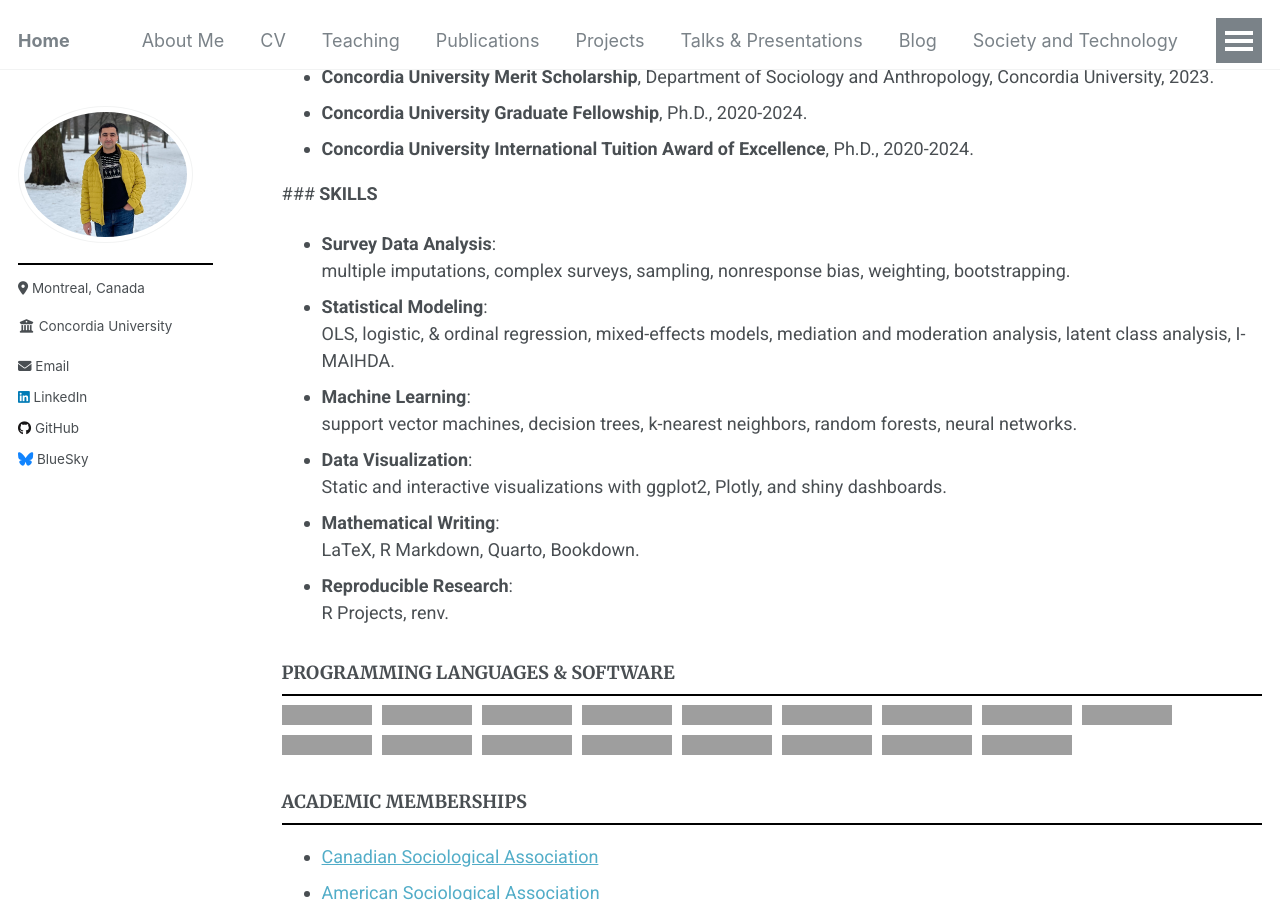
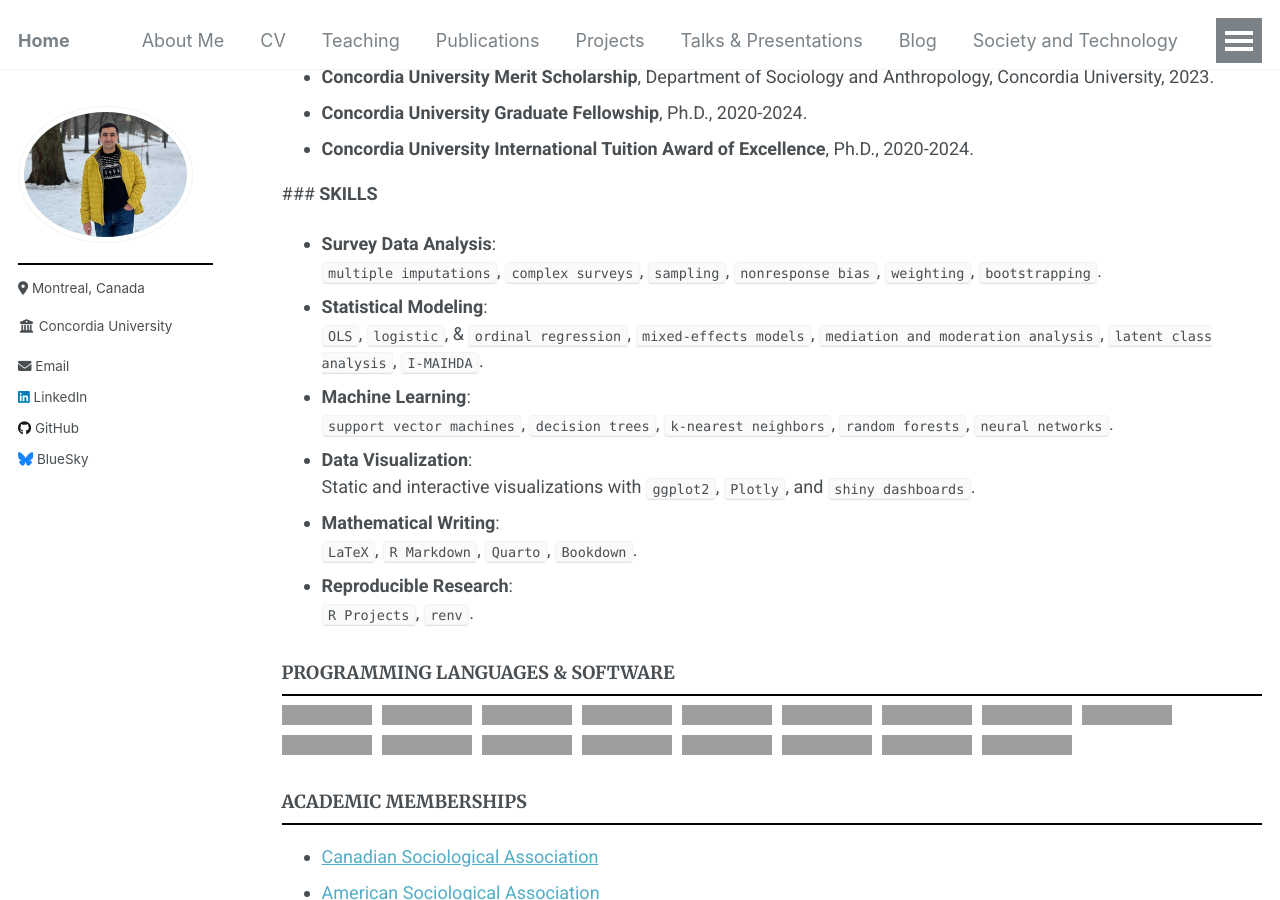
Before and after one commit to Mohsnmonji/mohsnmonji.github.io, a Jekyll site: the page built from _pages/Curriculum Vitae.md, in a window 1280 px wide and 900 px high, scrolled down 3125 px, cut to the strip 0-900 px from the top of the window. Built offline with Jekyll 4.4.1, drawn with Linux system fonts in a browser that asks for light colours; grey boxes are pictures that could not be loaded.

```diff
--- a/_pages/Curriculum Vitae.md
+++ b/_pages/Curriculum Vitae.md
@@ -113,18 +113,17 @@ redirect_from:
  ### **SKILLS**
 
 - **Survey Data Analysis**:
-  multiple imputations, complex surveys, sampling, nonresponse bias, weighting, bootstrapping.
+  `multiple imputations`, `complex surveys`, `sampling`, `nonresponse bias`, `weighting`, `bootstrapping`.
 - **Statistical Modeling**:
-  OLS, logistic, & ordinal regression, mixed-effects models, mediation and moderation analysis, latent class analysis, I-MAIHDA.
+  `OLS`, `logistic`, & `ordinal regression`, `mixed-effects models`, `mediation and moderation analysis`, `latent class analysis`, `I-MAIHDA`.
 - **Machine Learning**:
-  support vector machines, decision trees, k-nearest neighbors, random forests, neural networks.
+  `support vector machines`, `decision trees`, `k-nearest neighbors`, `random forests`, `neural networks`.
 - **Data Visualization**:
- Static and interactive visualizations with  ggplot2, Plotly, and shiny dashboards.
+  Static and interactive visualizations with `ggplot2`, `Plotly`, and `shiny dashboards`.
 - **Mathematical Writing**:
-  LaTeX, R Markdown, Quarto, Bookdown.
+  `LaTeX`, `R Markdown`, `Quarto`, `Bookdown`.
 - **Reproducible Research**:
-  R Projects, renv.
-
+  `R Projects`, `renv`.
 
 <h3>PROGRAMMING LANGUAGES & SOFTWARE</h3>
 <div style="display: flex; flex-wrap: wrap; gap: 10px; align-items: center;">
```
